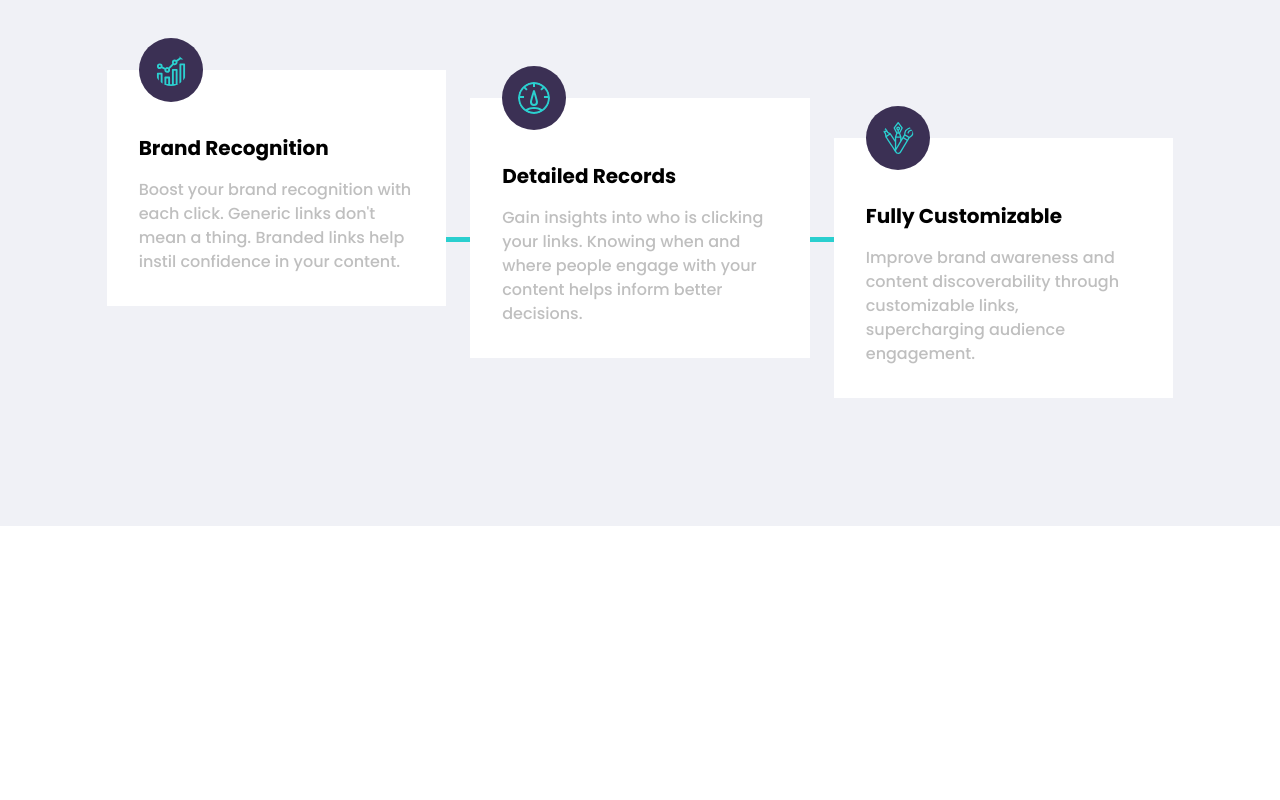
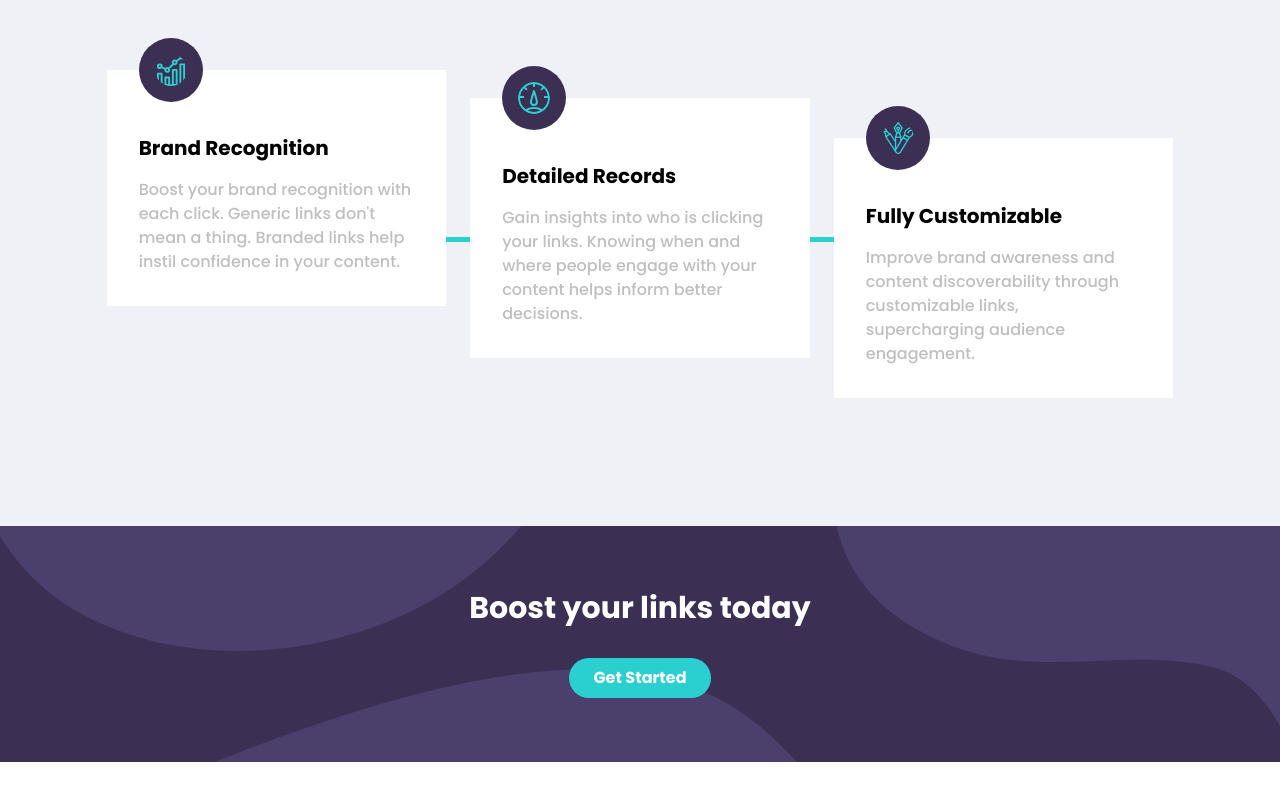
Before and after one commit to christianpf/url-shortening-app, a React (Vite) app: page / in a window 1280 px wide. Shown: the part 1266-2066 px from the top of the page. Before the commit the page ends 1840 px from the top, so only its background shows below. Built offline with nearby package versions, Linux system fonts and the light colour scheme.

Commit message:
Created Call to Action section and fixed action button

```diff
--- a/src/App.tsx
+++ b/src/App.tsx
@@ -2,6 +2,7 @@ import Navbar from "@/layouts/navbar";
 import Hero from "@/layouts/hero";
 import ShortenerSection from "@/layouts/shorten";
 import Resources from "@/layouts/resources";
+import CTA from "./layouts/callToAction";
 
 
 function App() {
@@ -16,6 +17,7 @@ function App() {
         <Hero />
         <ShortenerSection />
         <Resources />
+        <CTA />
         <div className="pt-12"></div>
       </main>
     </div>
--- /dev/null
+++ b/src/layouts/callToAction/index.tsx
@@ -0,0 +1,16 @@
+import ActionButton from "@/shared/ActionButton"
+
+type Props = {}
+
+const CTA = (props: Props) => {
+  return (
+    <section className="w-full bg-cta-mobile md:bg-cta-desktop bg-violet-700">
+      <div className="text-center py-16">
+        <h2 className="font-bold text-white text-3xl pb-8">Boost your links today</h2>
+        <ActionButton url="#home">Get Started</ActionButton>
+      </div>
+    </section>
+  )
+}
+
+export default CTA
--- a/src/layouts/hero/index.tsx
+++ b/src/layouts/hero/index.tsx
@@ -17,7 +17,7 @@ const Hero = (props: Props) => {
             Build your brand’s recognition and get detailed insights
             on how your links are performing.
           </p>
-          <ActionButton content="Get Started" url="#start" addedClases="mt-8 px-10 py-3"/>
+          <ActionButton url="#start" addedClases="mt-8 px-10 py-3">Get Started</ActionButton>
         </div>
 
           <img className="overflow-visible object-cover pl-48 lg:pl-72 w-full lg:w-1/2 h-[400px] lg:h-[500px] " alt="" src={heroImage} />
--- a/src/layouts/navbar/index.tsx
+++ b/src/layouts/navbar/index.tsx
@@ -33,7 +33,7 @@ const Navbar = (props: Props) => {
             {/*RIGHT SIDE*/}
             <div className={`${flexBetween} gap-12`}>
               <NavLink content="Login" url="#login" />
-              <ActionButton content="Sign up" url="#sign-up" />
+              <ActionButton url="#sign-up">Sign up</ActionButton>
             </div>
           </div>
         ) : (
@@ -58,7 +58,7 @@ const Navbar = (props: Props) => {
             <NavLink content="Resources" url="#resources" isModalLink={true} />
             <div className="border-b-[1px] border-violet-gray w-full opacity-25"></div>
             <NavLink content="Login" url="#login" isModalLink={true} />
-            <ActionButton content="Sign up" url="#sign-up" isModal={true} />
+            <ActionButton url="#sign-up" isModal={true}>Sign up</ActionButton>
           </div>
         </div>
       )}
--- a/src/shared/ActionButton.tsx
+++ b/src/shared/ActionButton.tsx
@@ -1,19 +1,19 @@
 import React from 'react'
 
 type Props = {
-  content: string;
+  children: string;
   url: string;
   isModal?: boolean;
   addedClases?: string;
 }
 
-const ActionButton = ({content, url, isModal, addedClases}: Props) => {
+const ActionButton = ({children, url, isModal, addedClases}: Props) => {
 
   const styleModal = isModal ? "w-full mx-2 hover:brightness-105 active:brightness-110" : "hover:opacity-75 active:opacity-50";
 
   return (
     <button className={`${styleModal} bg-cyan-400  py-2 px-6 rounded-full font-bold text-white ${addedClases}`}>
-      {content}
+      {children}
     </button>
   )
 }
```
